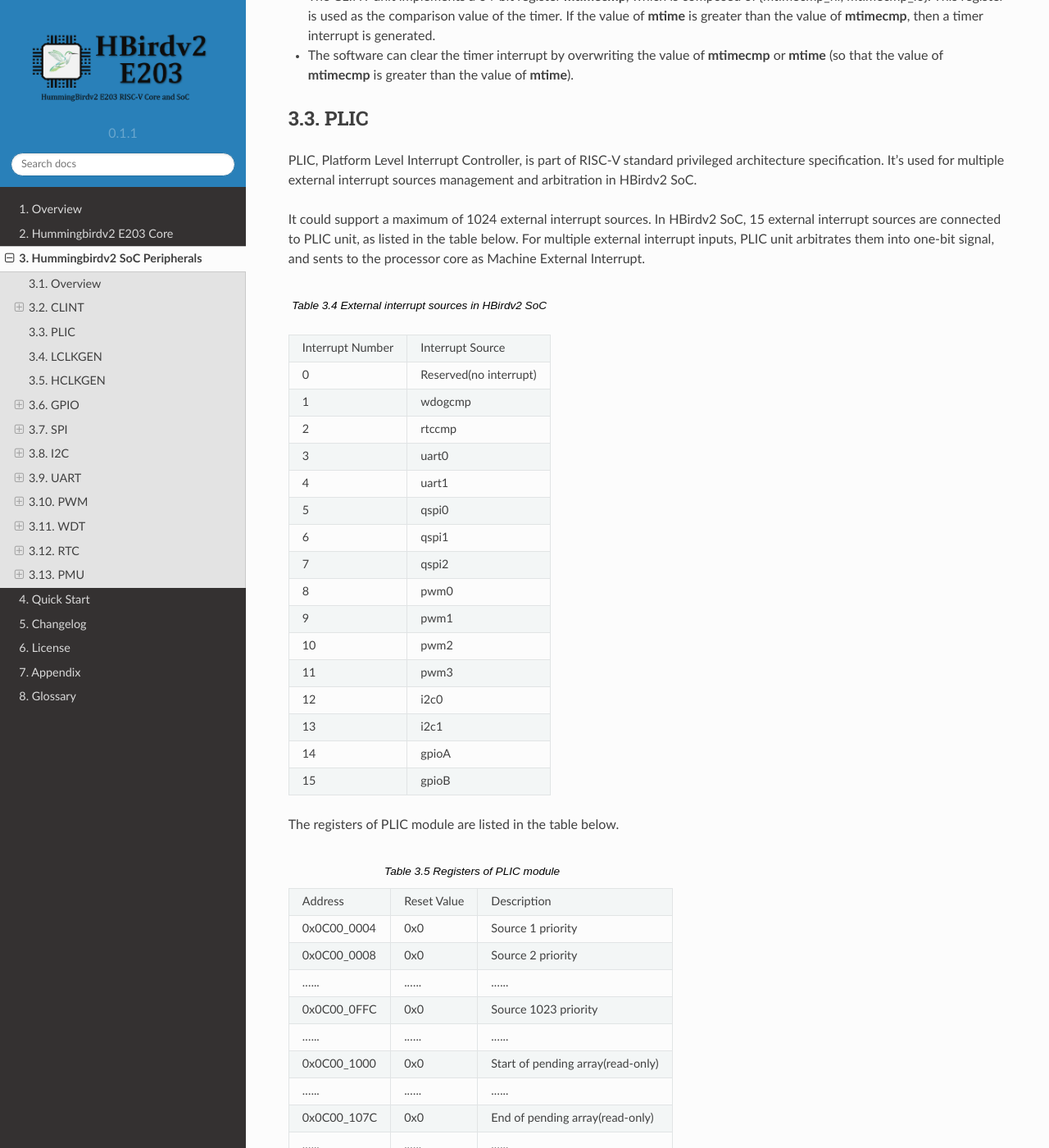
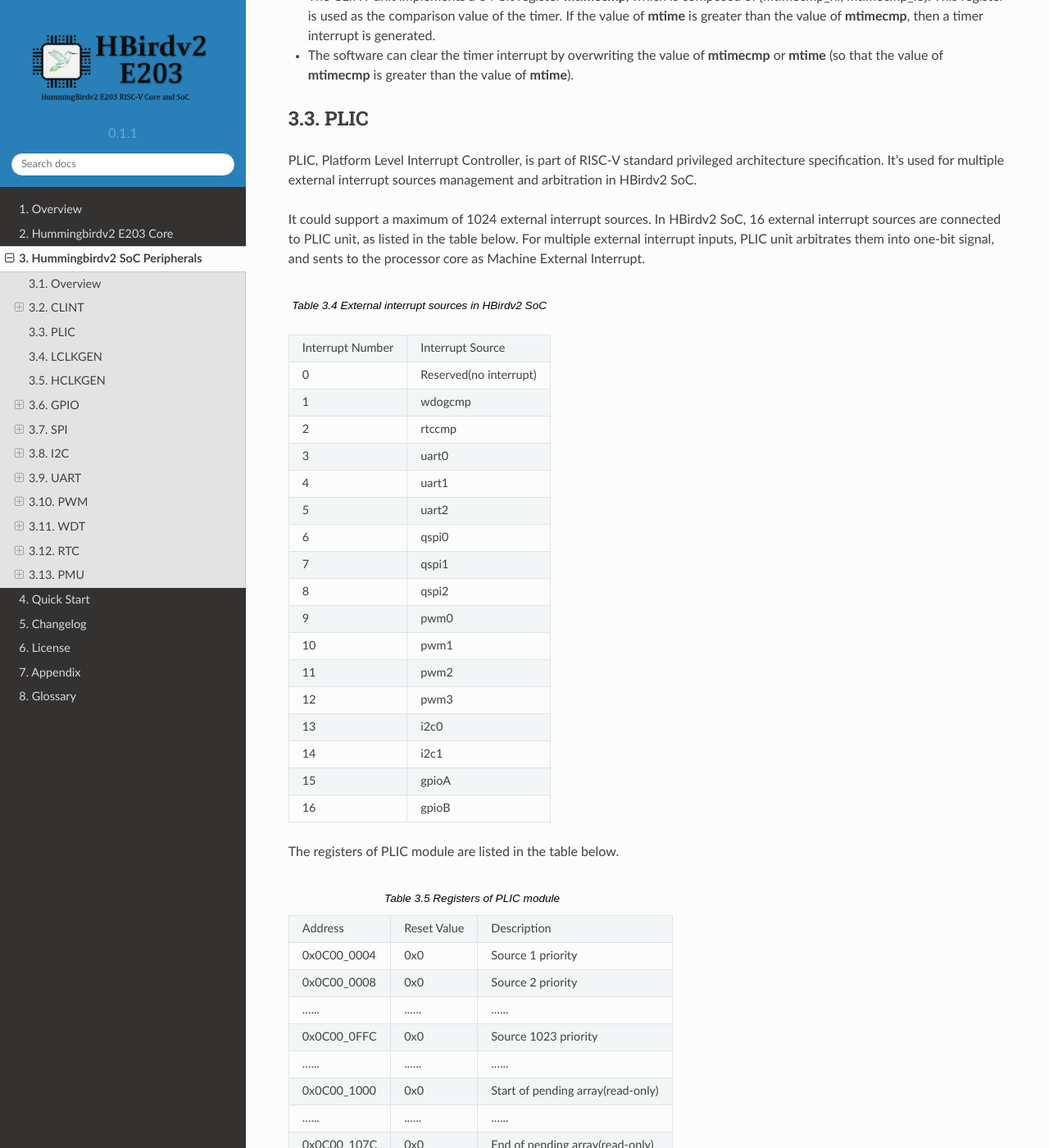
Before and after one commit to Justin-Ju-0413/e203_hbirdv2, a Sphinx documentation site: the page built from doc/source/soc_peripherals/ips.rst, in a window 1280 px wide and 1400 px high, scrolled down 1716 px. Shown: the whole window at 82% size. Built offline with Sphinx 7.4.7 and the Read the Docs theme 2.0.0, drawn with Linux system fonts in a browser that asks for light colours; some of the changed text lies outside the part shown.

Commit message:
doc: update HBirdv2 DoC as HBirdv2 SoC updated

```diff
--- a/doc/source/appendix.rst
+++ b/doc/source/appendix.rst
@@ -8,6 +8,8 @@ Appendix
 * **HBird SDK**: https://github.com/riscv-mcu/hbird-sdk
 
 * **Nuclei RISCV Tools Download**: https://nucleisys.com/download.php
+
+* **Nuclei Development Board**: https://nucleisys.com/developboard.php
 
 * **Nuclei riscv-openocd**: https://github.com/riscv-mcu/riscv-openocd
 
@@ -22,3 +24,5 @@ Appendix
 * **Nuclei RISC-V IP Products**: https://www.nucleisys.com/product.php
 
 * **RISC-V MCU Community Website**: http://www.rvmcu.com/
+
+* **Nuclei RV University Program**: https://www.nucleisys.com/campus.php
--- a/doc/source/overview/overview.rst
+++ b/doc/source/overview/overview.rst
@@ -23,7 +23,7 @@ In this new verison, we have following updates.
 
 - Add NICE(Nuclei Instruction Co-unit Extension) for E203 core, so user could create customized HW co-units with E203 core easily.
 - Integrate the APB interface peripherals(GPIO, I2C, UART, SPI, PWM) from `PULP Platform <https://github.com/pulp-platform>`__ into Hummingbirdv2 SoC, these peripherals are implemented in System Verilog language, so it's easy for user to understand.
-- Add new development board(Nuclei ddr200t) support for Hummingbirdv2 SoC.
+- Add new development boards(Nuclei ddr200t and mcu200t) support for Hummingbirdv2 SoC.
 
 **Welcome to visit** `HBird SDK <https://github.com/riscv-mcu/hbird-sdk/>`__ **to use software development kit for the Hummingbirdv2 E203.**
 
--- a/doc/source/quick_start/sdk.rst
+++ b/doc/source/quick_start/sdk.rst
@@ -261,7 +263,7 @@ Run Hello World demo
 - Connect power supply and turn on the power switch on Nuclei dde200t development board.
 
 .. figure:: /asserts/medias/sdk_fig8.png
-   :width: 700
+   :width: 500
    :alt: sdk_fig8
 
    Connect with PC and power supply
--- a/doc/source/soc_peripherals/ips.rst
+++ b/doc/source/soc_peripherals/ips.rst
@@ -105,7 +105,7 @@ PLIC
 
 PLIC, Platform Level Interrupt Controller, is part of RISC-V standard privileged architecture specification. It's used for multiple external interrupt sources management and arbitration in HBirdv2 SoC.
 
-It could support a maximum of 1024 external interrupt sources. In HBirdv2 SoC, 15 external interrupt sources are connected to PLIC unit, as listed in the table below. For multiple external interrupt inputs, PLIC unit arbitrates them into one-bit signal, and sents to the processor core as Machine External Interrupt.
+It could support a maximum of 1024 external interrupt sources. In HBirdv2 SoC, 16 external interrupt sources are connected to PLIC unit, as listed in the table below. For multiple external interrupt inputs, PLIC unit arbitrates them into one-bit signal, and sents to the processor core as Machine External Interrupt.
 
 .. _table_ips_4:
 
@@ -124,27 +124,29 @@ It could support a maximum of 1024 external interrupt sources. In HBirdv2 SoC, 1
    +------------------+------------------------+
    | 4                | uart1                  |
    +------------------+------------------------+
-   | 5                | qspi0                  |
+   | 5                | uart2                  |
    +------------------+------------------------+
-   | 6                | qspi1                  |
+   | 6                | qspi0                  |
    +------------------+------------------------+
-   | 7                | qspi2                  |
+   | 7                | qspi1                  |
    +------------------+------------------------+
-   | 8                | pwm0                   |
+   | 8                | qspi2                  |
    +------------------+------------------------+
-   | 9                | pwm1                   |
+   | 9                | pwm0                   |
    +------------------+------------------------+
-   | 10               | pwm2                   |
+   | 10               | pwm1                   |
    +------------------+------------------------+
-   | 11               | pwm3                   |
+   | 11               | pwm2                   |
    +------------------+------------------------+
-   | 12               | i2c0                   |
+   | 12               | pwm3                   |
    +------------------+------------------------+
-   | 13               | i2c1                   |
+   | 13               | i2c0                   |
    +------------------+------------------------+
-   | 14               | gpioA                  |
+   | 14               | i2c1                   |
    +------------------+------------------------+
-   | 15               | gpioB                  |
+   | 15               | gpioA                  |
+   +------------------+------------------------+
+   | 16               | gpioB                  |
    +------------------+------------------------+
 
 The registers of PLIC module are listed in the table below.
@@ -303,9 +305,9 @@ When the corresponding bit of GPIO_IOFCFG register is set to 1, the GPIO pin wor
    +------------------+------------+------------------+------------+
    | 17               | UART0: TX  | 17               | UART1: TX  |
    +------------------+------------+------------------+------------+
-   | 18               | \-         | 18               | \-         |
-   +------------------+------------+------------------+------------+
-   | 19               | \-         | 19               | \-         |
+   | 18               | UART2: RX  | 18               | \-         |
+   +------------------+------------+------------------+------------+
+   | 19               | UART2: TX  | 19               | \-         |
    +------------------+------------+------------------+------------+
    | 20               | \-         | 20               | \-         |
    +------------------+------------+------------------+------------+
@@ -1157,7 +1159,7 @@ The registers of UART module are listed in the table below.
    +---------------+----------------+-----------------------------------+
 
 .. note::
-   - UART0 base address is 0x1001_3000, UART1 base address is 0x1002_3000.
+   - UART0 base address is 0x1001_3000, UART1 base address is 0x1002_3000, UART2 base address is 0x1003_3000.
    - All UART registers are 32-bit.
    - UART_RBR is read-only register, UART_THR is write-only register, UART_DLL is readable and writable register,
      these three registers share the same access address. If access UART_DLL register, DLAB field of UART_LCR register should be set.
```
Also changed, not shown: other parts of doc/source/quick_start/sdk.rst (+2 -0 lines), other parts of doc/source/soc_peripherals/ips.rst (+3 -3 lines), doc/source/changelog.rst (+18 -0 lines), doc/source/quick_start/mcs.rst (+6 -5 lines), doc/source/asserts/medias/overview_fig1.jpg, doc/source/asserts/medias/sdk_fig0.png, 2 other files.
